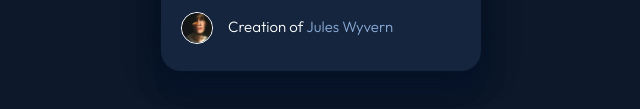
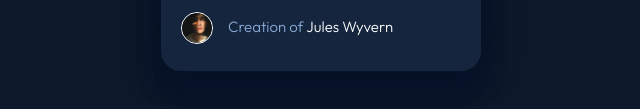
Before and after one commit to joty00/nft-preview-card-component-main, a plain HTML site: page index.html in a window 1280 px wide. Shown: the part 611-720 px from the top of the page, 319-959 px from the left. Drawn offline with Linux system fonts and the light colour scheme.

Commit message:
fix creator name color

```diff
--- a/styles.css
+++ b/styles.css
@@ -71,7 +71,7 @@ body {
 }
 
 span {
-    color: hsl(215, 51%, 70%);
+    color: hsl(0, 0%, 100%);
 }
 
 span:hover {
@@ -118,6 +118,7 @@ span:hover {
 .creator {
     font-weight: 300;
     display: flex;
+    color: hsl(215, 51%, 70%)
 }
 
 .name {
```
